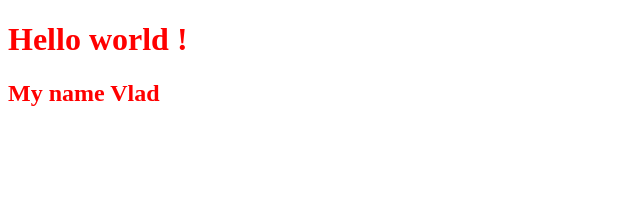
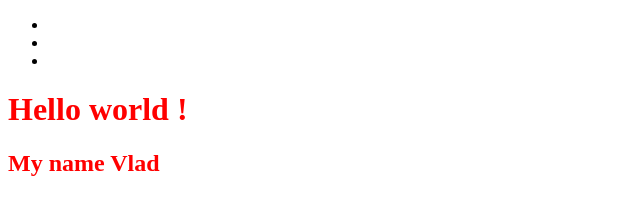
Before and after one commit to fraze1234/ComicsLab, a plain HTML site: page front/basicWeb/index.htm in a window 1280 px wide. Shown: the whole page, without its empty margins (0-640 px from the left). Drawn offline with Linux system fonts and the light colour scheme.

Commit message:
new bloks

```diff
--- a/front/basicWeb/index.htm
+++ b/front/basicWeb/index.htm
@@ -8,7 +8,16 @@
     <link rel="stylesheet" href="main.css">
 </head>
 <body>
+</body>
+    <header>
+        <ul>
+            <li></li>
+            <li></li>
+            <li></li>
+        </ul>
+    </header>
     <h1 class="red">Hello world !</h1>
     <h2 class="red">My name Vlad</h2>
+    <footer></footer>
 </body>
 </html>
```
